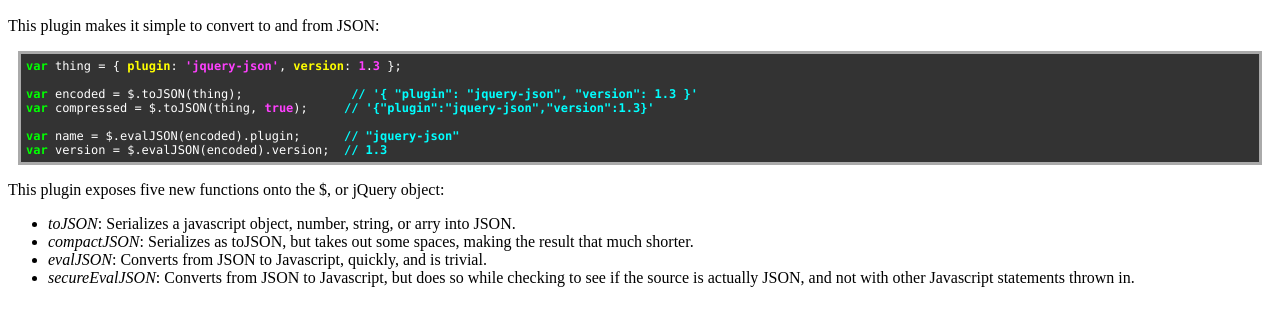
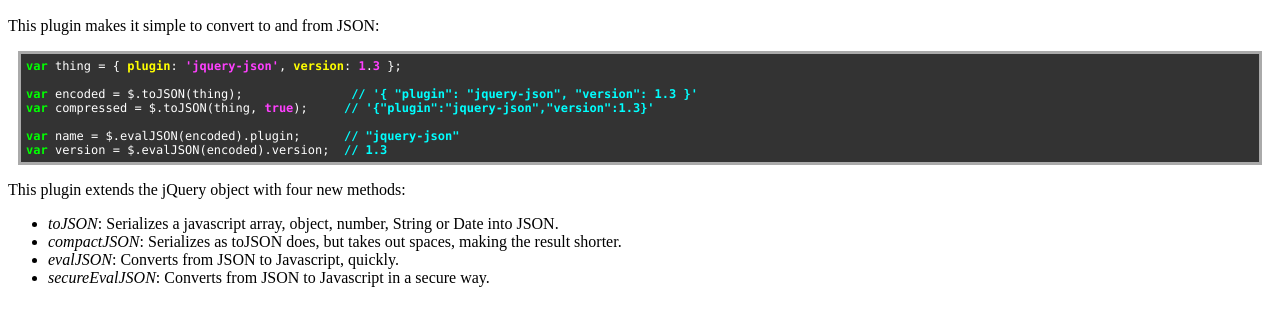
Before and after one commit to raszi/jquery-json, a plain HTML site: page index.html in a window 1280 px wide. Shown: the part 110-436 px from the top of the page. Drawn offline with Linux system fonts and the light colour scheme.

Commit message:
some text changes (typos and English)

```diff
--- a/index.html
+++ b/index.html
@@ -22,14 +22,14 @@
 </pre>
 
 <p>
-This plugin exposes five new functions onto the $, or jQuery object:
+This plugin extends the jQuery object with four new methods:
 </p>
 
 <ul>
-<li><var>toJSON</var>: Serializes a javascript object, number, string, or arry into JSON.</li>
-<li><var>compactJSON</var>: Serializes as toJSON, but takes out some spaces, making the result that much shorter.</li>
-<li><var>evalJSON</var>: Converts from JSON to Javascript, quickly, and is trivial.</li>
-<li><var>secureEvalJSON</var>: Converts from JSON to Javascript, but does so while checking to see if the source is actually JSON, and not with other Javascript statements thrown in.</li>
+<li><var>toJSON</var>: Serializes a javascript array, object, number, String or Date into JSON.</li>
+<li><var>compactJSON</var>: Serializes as toJSON does, but takes out spaces, making the result shorter.</li>
+<li><var>evalJSON</var>: Converts from JSON to Javascript, quickly.</li>
+<li><var>secureEvalJSON</var>: Converts from JSON to Javascript in a secure way.</li>
 </ul>
 
 </body>
```
